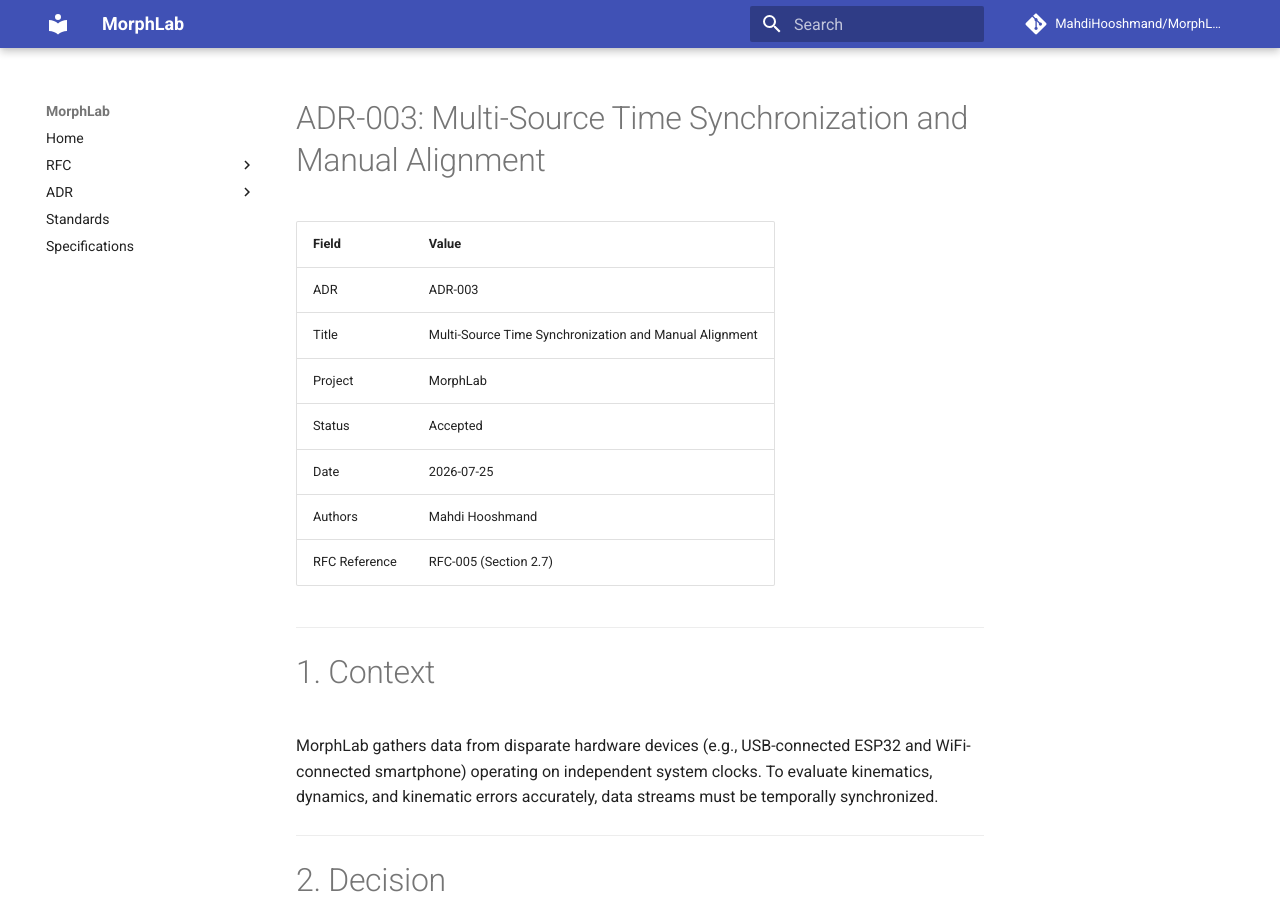
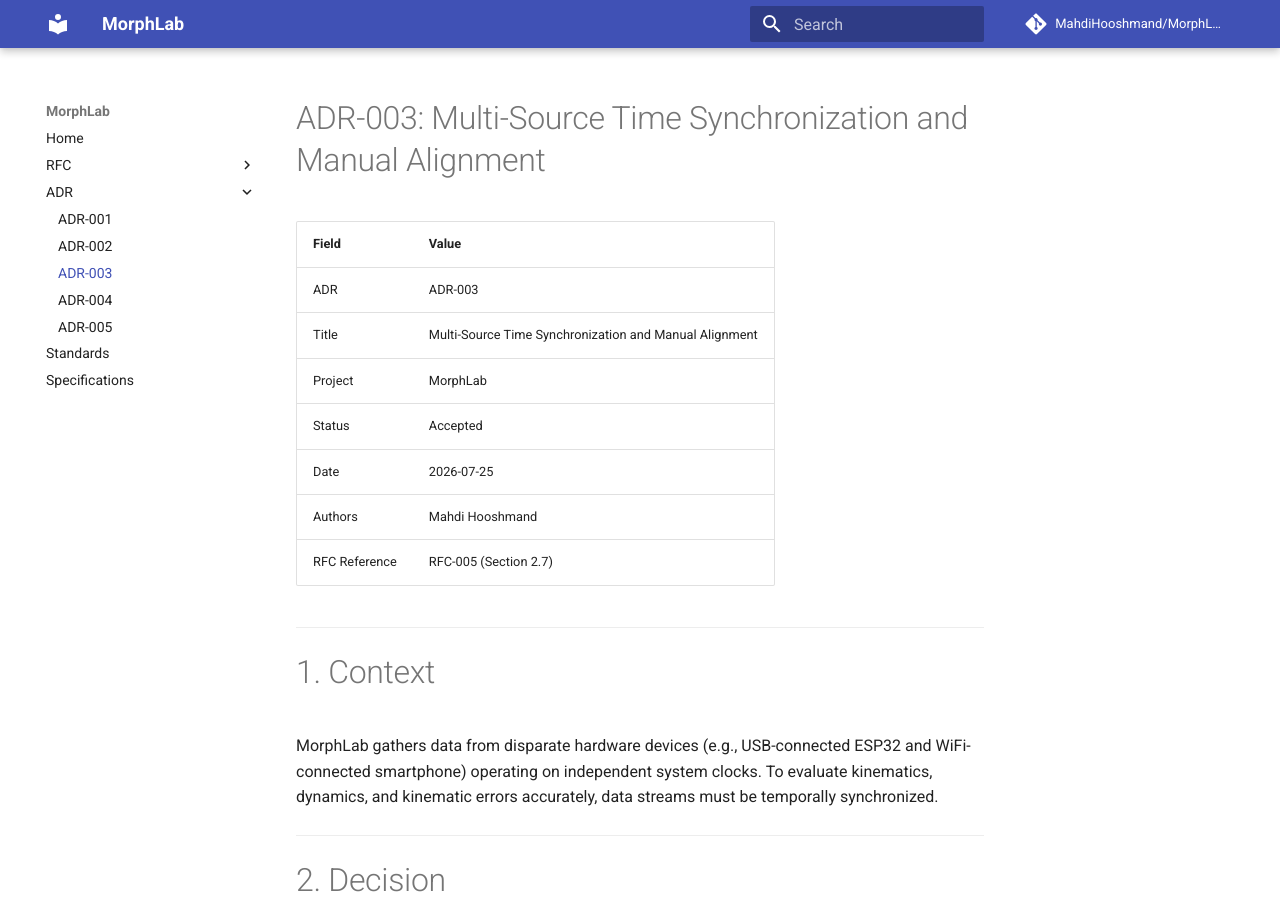
Before and after one commit to MahdiHooshmand/MorphLab, an MkDocs documentation site: the page built from docs/adrs/ADR-003-Multi-Source-Time-Synchronization-and-Manual-Alignment.md, in a window 1280 px wide and 900 px high. Built offline with MkDocs 1.6.1 and Material for MkDocs 9.7.7, drawn with Linux system fonts in a browser that asks for light colours; comment, search, counter and statistics services are not loaded.

Commit message:
fix(docs): resolve ADR filename spacing and update mkdocs nav

```diff
--- a/mkdocs.yml
+++ b/mkdocs.yml
@@ -17,7 +17,7 @@
   - ADR:
       - ADR-001: adrs/ADR-001-JSON-Messaging-Protocol-and-Transport-Strategy.md
       - ADR-002: adrs/ADR-002-Execution-Frequency-and-Missing-Data-Strategy.md
-      - ADR-003: adrs/ADR-003-Multi-Source-Time-Synchronization.md
+      - ADR-003: adrs/ADR-003-Multi-Source-Time-Synchronization-and-Manual-Alignment.md
       - ADR-004: adrs/ADR-004-Asset-Repository-Structure-and-Code-Standards.md
       - ADR-005: adrs/ADR-005-Extensible-Safety-Framework.md
   - Standards: standards/
```
